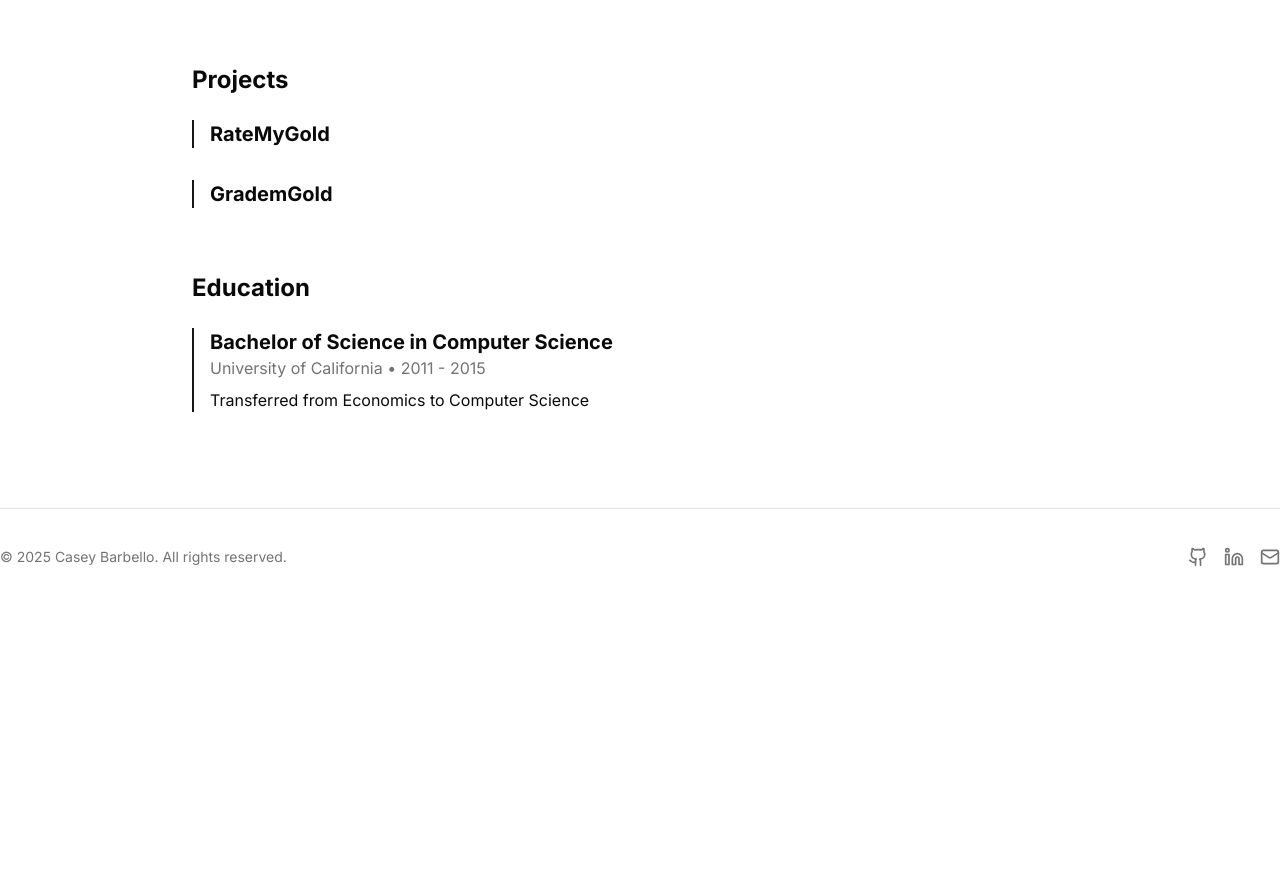
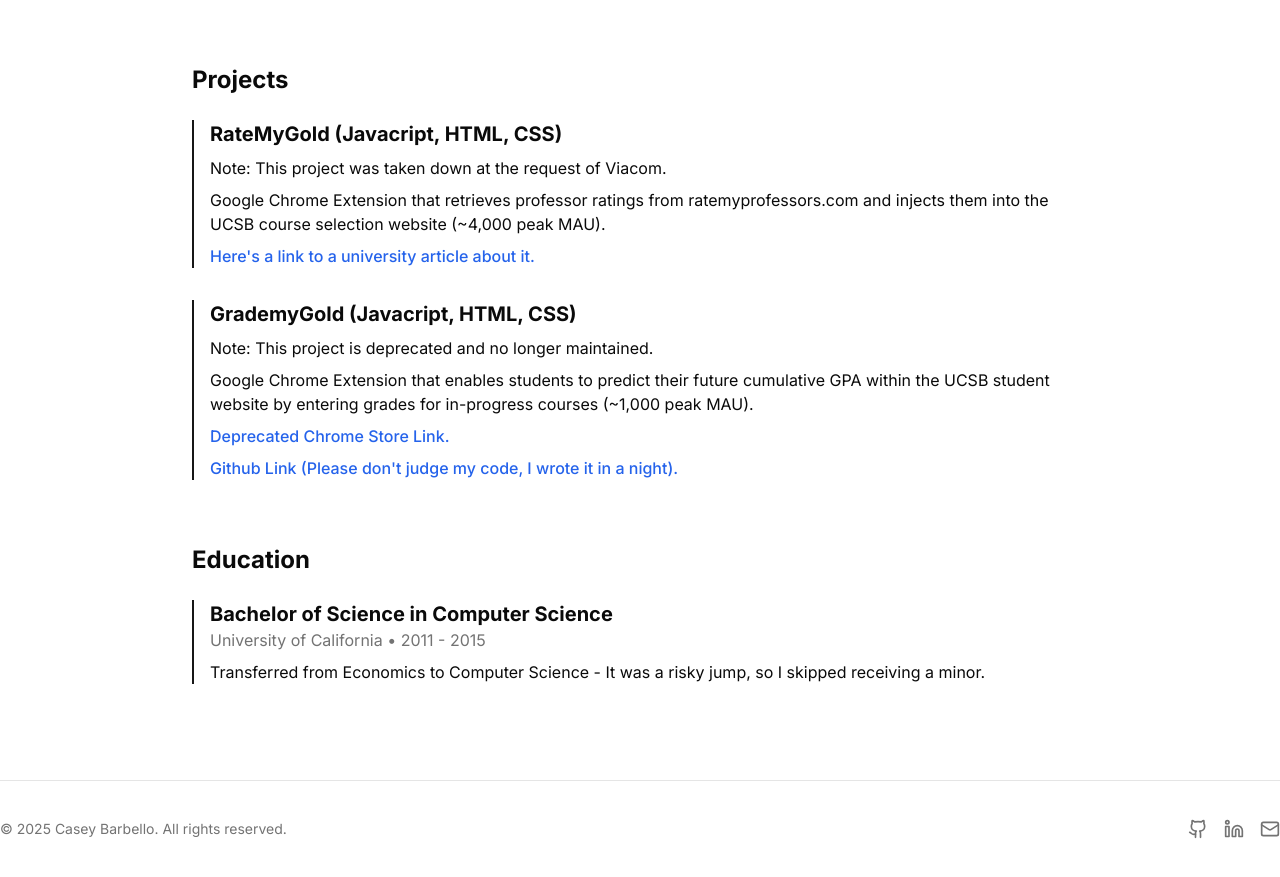
Before and after one commit to cbarbello/portfolio, a Next.js app: page /about in a window 1280 px wide. Shown: the part 1681-2558 px from the top of the page. Before the commit the page ends 2286 px from the top, so only its background shows below. Built offline with nearby package versions, Linux system fonts and the light colour scheme.

Commit message:
add projects

```diff
--- a/app/about/page.tsx
+++ b/app/about/page.tsx
@@ -140,10 +140,58 @@ export default function AboutPage() {
           <h2 className="text-2xl font-bold">Projects</h2>
           <div className="mt-6 space-y-8">
             <div className="border-l-2 border-primary pl-4">
-              <h3 className="text-xl font-bold"> RateMyGold </h3>
+              <h3 className="text-xl font-bold">
+                RateMyGold (Javacript, HTML, CSS)
+              </h3>
+              <p className="mt-2 font">
+                Note: This project was taken down at the request of Viacom.
+              </p>
+              <p className="mt-2">
+                Google Chrome Extension that retrieves professor ratings from
+                ratemyprofessors.com and injects them into the UCSB course
+                selection website (~4,000 peak MAU).
+              </p>
+              <p className="mt-2">
+                <a
+                  href="https://dailynexus.com/2015-02-05/gold-chrome-extension-born/"
+                  target="_blank"
+                  className="font-medium text-blue-600 dark:text-blue-500 hover:underline"
+                >
+                  Here's a link to a university article about it.
+                </a>
+              </p>
             </div>
             <div className="border-l-2 border-primary pl-4">
-              <h3 className="text-xl font-bold">GrademGold</h3>
+              <h3 className="text-xl font-bold">
+                GrademyGold (Javacript, HTML, CSS)
+              </h3>
+              <p className="mt-2">
+                Note: This project is deprecated and no longer maintained.
+              </p>
+              <p className="mt-2">
+                Google Chrome Extension that enables students to predict their
+                future cumulative GPA within the UCSB student website by
+                entering grades for in-progress courses (~1,000 peak MAU).
+              </p>
+              <p className="mt-2">
+                <a
+                  href="https://chromewebstore.google.com/detail/grademygold/jneakpjhcnajlhemfopfpacikagpolkn?hl=en-US"
+                  target="_blank"
+                  className="font-medium text-blue-600 dark:text-blue-500 hover:underline"
+                >
+                  Deprecated Chrome Store Link.
+                </a>
+              </p>
+              <p className="mt-2">
+                <a
+                  href="https://github.com/cbarbello/GradeMyGold"
+                  target="_blank"
+                  className="font-medium text-blue-600 dark:text-blue-500 hover:underline"
+                >
+                  Github Link (Please don't judge my code, I wrote it in a
+                  night).
+                </a>
+              </p>
             </div>
           </div>
         </div>
@@ -159,7 +207,8 @@ export default function AboutPage() {
                 University of California • 2011 - 2015
               </p>
               <p className="mt-2">
-                Transferred from Economics to Computer Science
+                Transferred from Economics to Computer Science - It was a risky
+                jump, so I skipped receiving a minor.
               </p>
             </div>
           </div>
```
